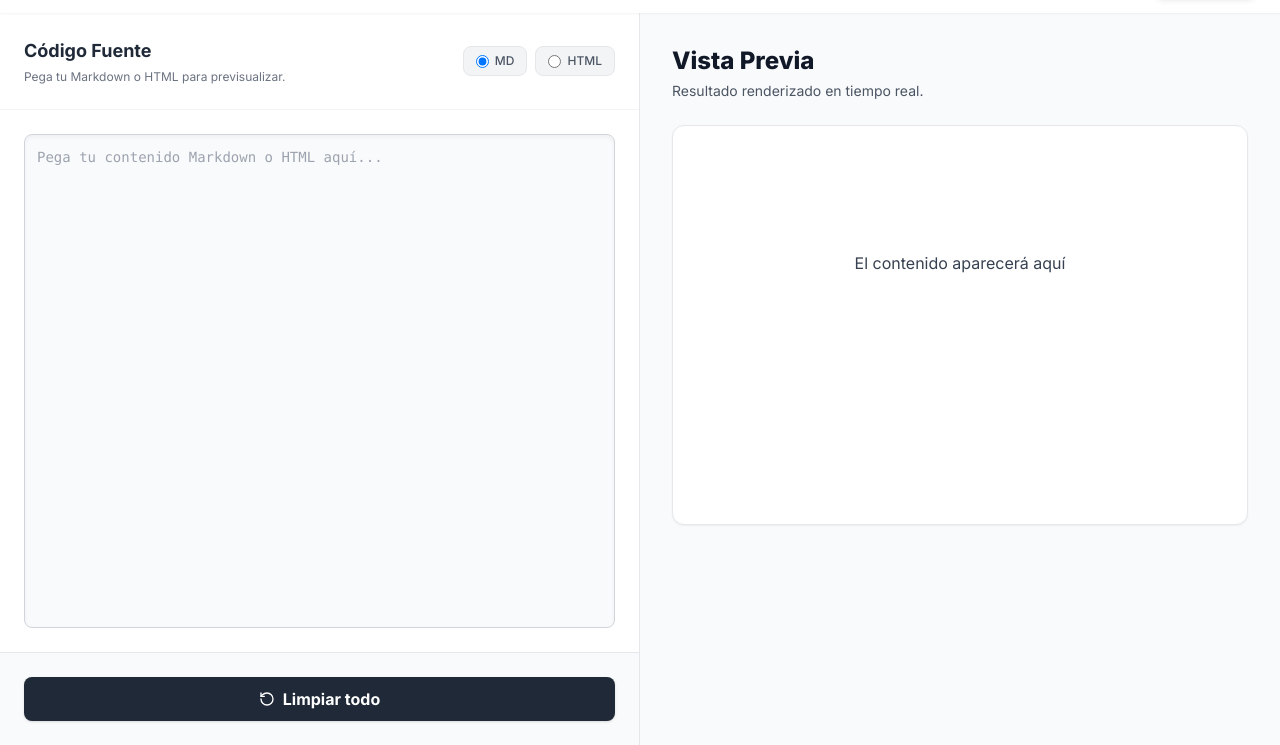
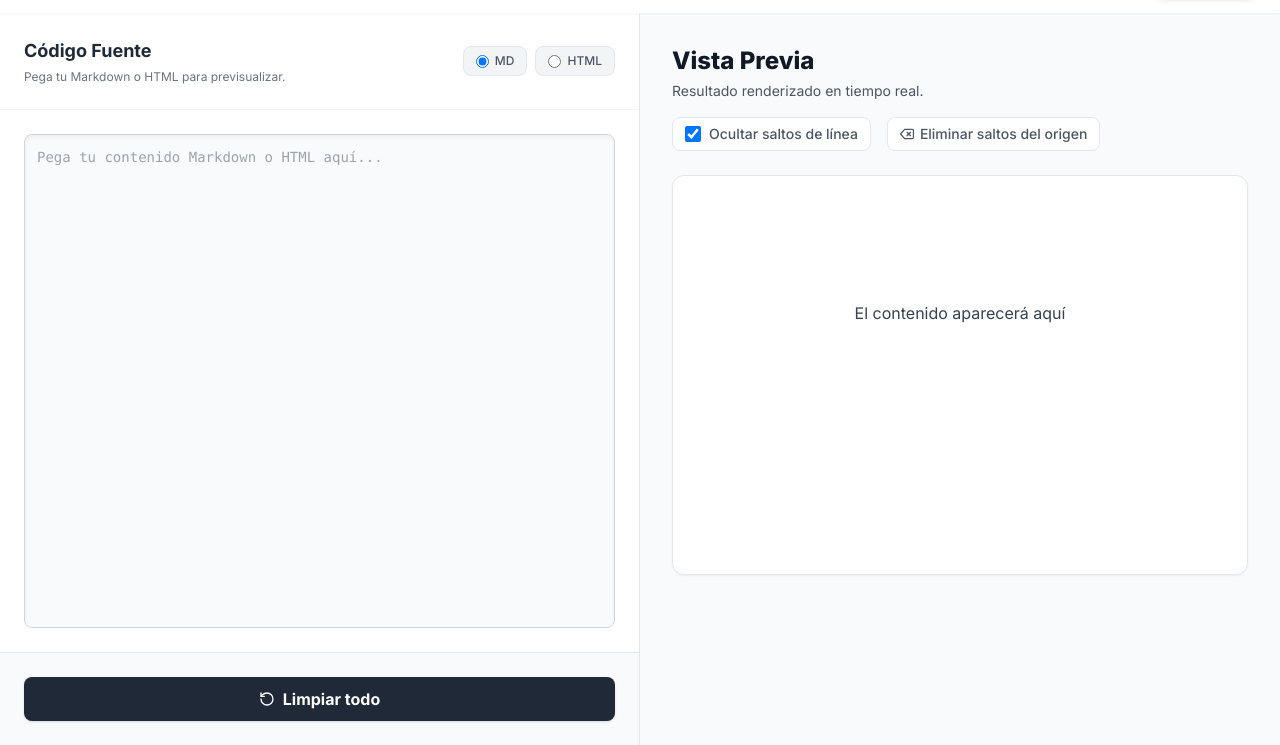
Before and after one commit to OnesRomero/toolbox-fs, a website: page public/md-html-viewer.html in a window 1280 px wide. Shown: the part 55-800 px from the top of the page. Drawn offline with nearby package versions, Linux system fonts and the light colour scheme.

Commit message:
ajuste en el visor md html para eliminar saltos de linea

```diff
--- a/public/md-html-viewer.html
+++ b/public/md-html-viewer.html
@@ -69,9 +69,21 @@
 
         <!-- Panel Derecho: Vista Previa -->
         <main class="w-full md:w-1/2 lg:w-1/2 bg-gray-50 p-6 md:p-8 overflow-y-auto relative">
-            <div class="max-w-4xl mx-auto mb-6">
-                <h2 class="text-2xl font-extrabold text-gray-900 mb-1">Vista Previa</h2>
-                <p class="text-gray-600 text-sm">Resultado renderizado en tiempo real.</p>
+            <div class="max-w-4xl mx-auto mb-6 flex flex-wrap items-center justify-between gap-4">
+                <div>
+                    <h2 class="text-2xl font-extrabold text-gray-900 mb-1">Vista Previa</h2>
+                    <p class="text-gray-600 text-sm">Resultado renderizado en tiempo real.</p>
+                </div>
+                <div class="flex items-center gap-4">
+                    <label id="hideNewlinesLabel" class="flex items-center gap-2 text-sm font-medium text-gray-600 bg-white px-3 py-1.5 rounded-lg border border-gray-200 cursor-pointer hover:border-orange-300 transition">
+                        <input type="checkbox" id="hideNewlines" checked class="w-4 h-4 text-orange-600 rounded focus:ring-orange-500">
+                        Ocultar saltos de línea
+                    </label>
+                    <button id="removeNewlinesBtn" class="flex items-center gap-1.5 text-sm font-medium text-gray-600 bg-white hover:bg-gray-50 px-3 py-1.5 rounded-lg border border-gray-200 hover:border-orange-300 transition">
+                        <svg xmlns="http://www.w3.org/2000/svg" width="14" height="14" viewBox="0 0 24 24" fill="none" stroke="currentColor" stroke-width="2" stroke-linecap="round" stroke-linejoin="round"><path d="M21 4H8l-7 8 7 8h13a2 2 0 0 0 2-2V6a2 2 0 0 0-2-2z"></path><line x1="18" x2="12" y1="9" y2="15"></line><line x1="12" x2="18" y1="9" y2="15"></line></svg>
+                        Eliminar saltos del origen
+                    </button>
+                </div>
             </div>
 
             <div class="max-w-4xl mx-auto bg-white rounded-xl shadow-sm border border-gray-200 p-8 min-h-[400px]">
```
